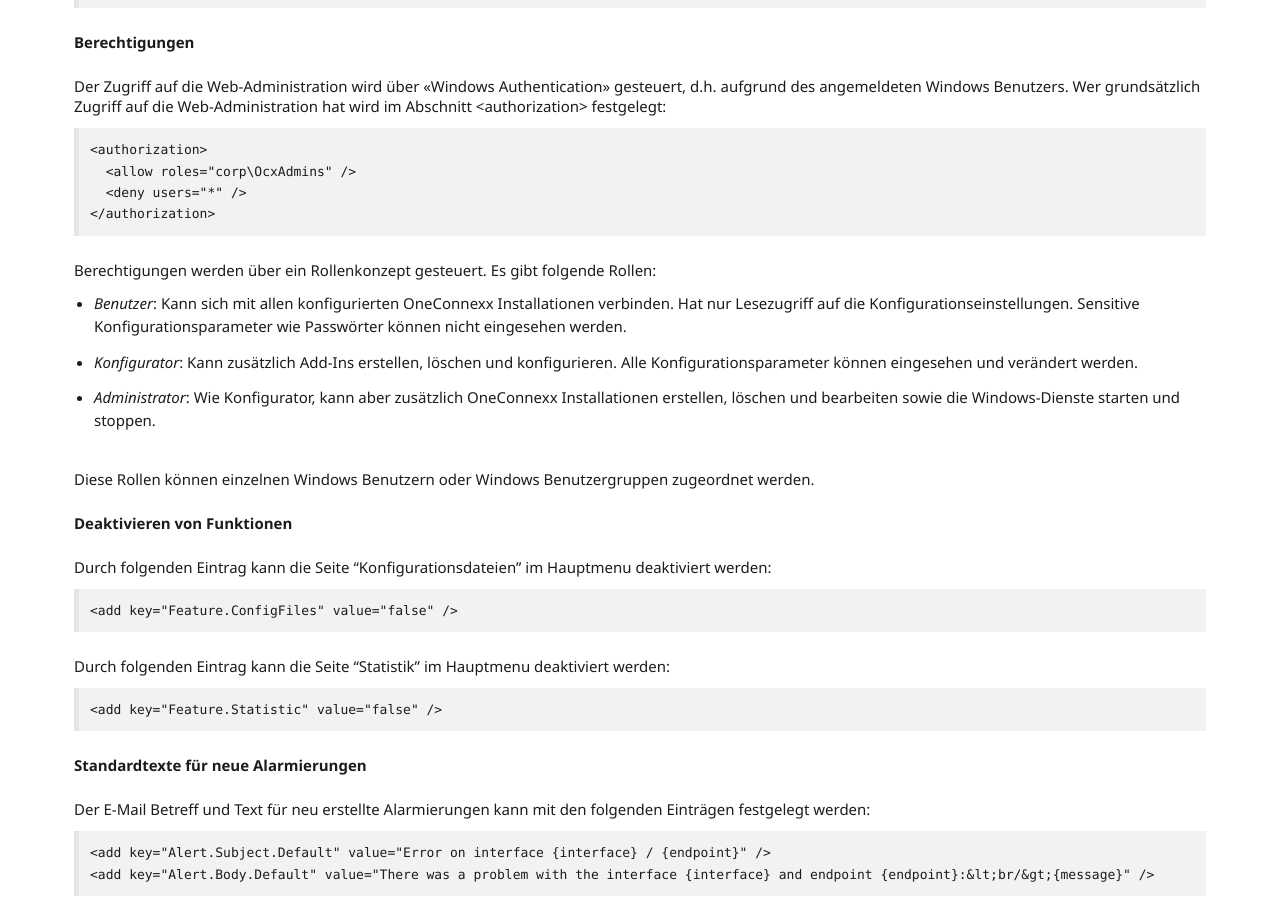
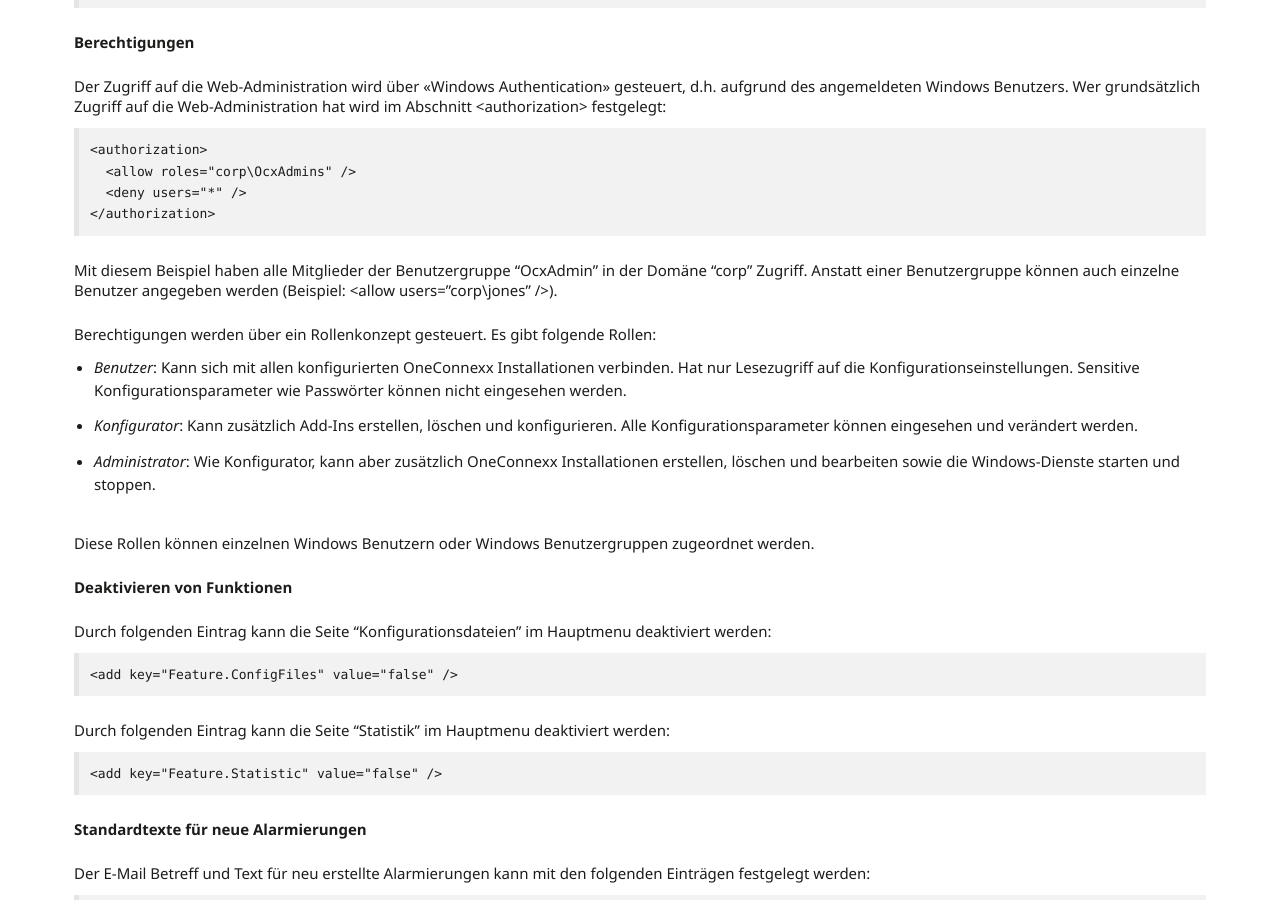
Before and after one commit to primesoft-group/oneconnexx-docs, a Jekyll site: the page built from _pages/setup/de/web.md, in a window 1280 px wide and 900 px high, scrolled down 3378 px. Built offline with Jekyll 4.4.1, drawn with Linux system fonts in a browser that asks for light colours; nearby versions of some CDN libraries; some web fonts are replaced.

Commit message:
Update web.md

````diff
--- a/_pages/setup/de/web.md
+++ b/_pages/setup/de/web.md
@@ -140,6 +140,8 @@
 </authorization>
 ```
 
+Mit diesem Beispiel haben alle Mitglieder der Benutzergruppe "OcxAdmin" in der Domäne "corp" Zugriff. Anstatt einer Benutzergruppe können auch einzelne Benutzer angegeben werden (Beispiel: &lt;allow users="corp\jones" /&gt;).
+
 Berechtigungen werden über ein Rollenkonzept gesteuert. Es gibt folgende Rollen:
 
 * *Benutzer*: Kann sich mit allen konfigurierten OneConnexx Installationen verbinden. Hat nur Lesezugriff auf die Konfigurationseinstellungen. Sensitive Konfigurationsparameter wie Passwörter können nicht eingesehen werden.
````
